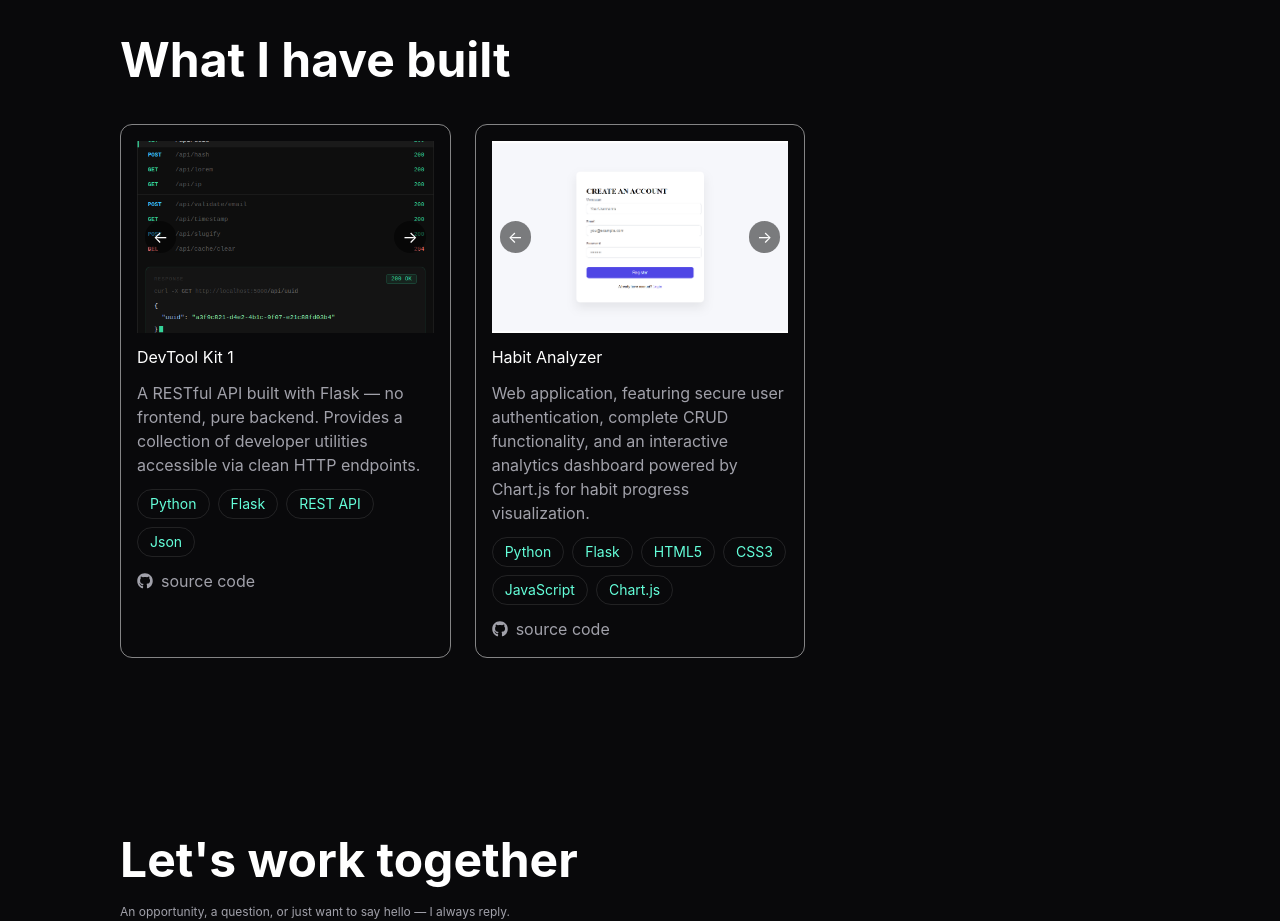
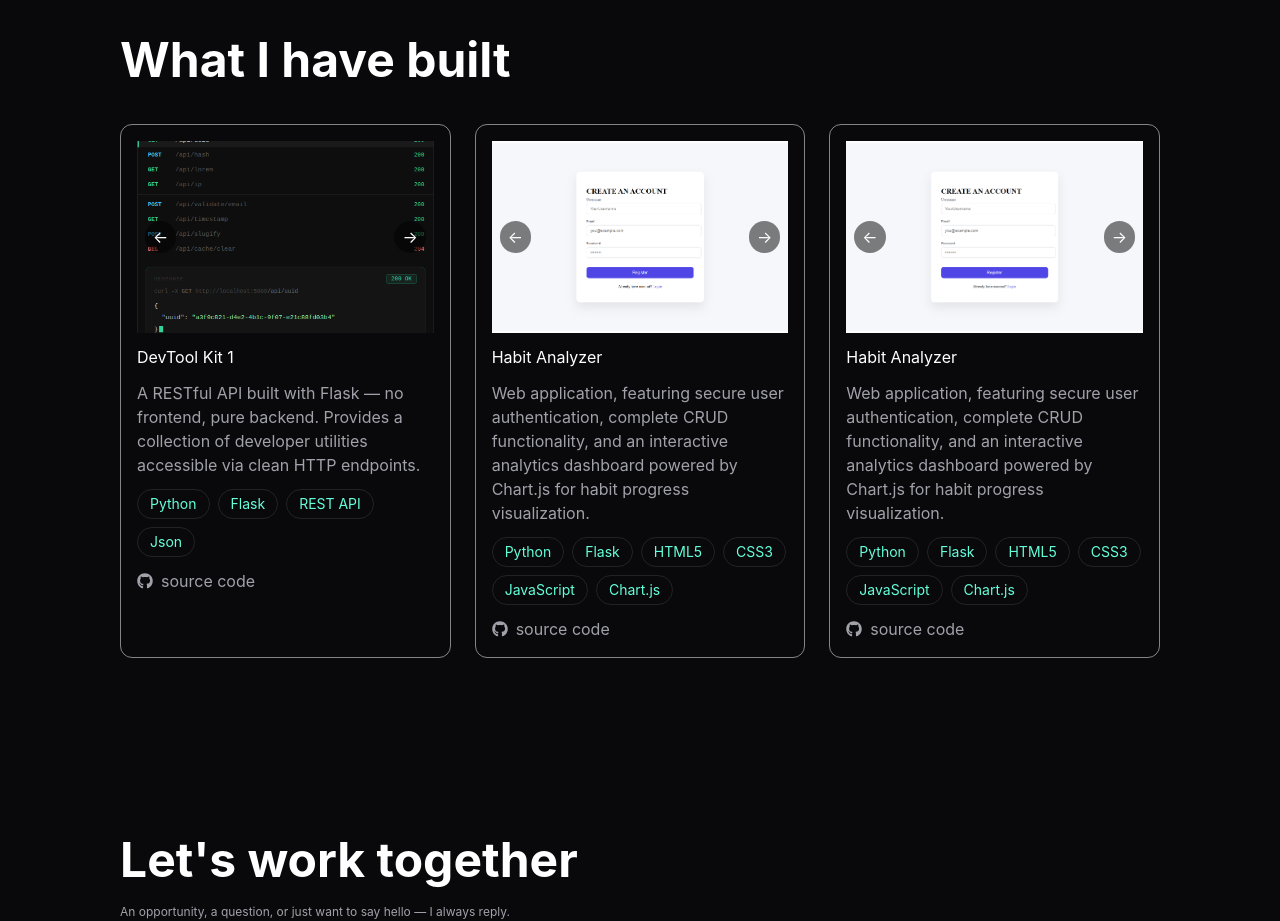
Before and after one commit to Fitia26/Portfolio, a React (Vite) app: page / in a window 1280 px wide. Shown: the part 2460-3381 px from the top of the page. Built offline with nearby package versions, Linux system fonts and the light colour scheme.

Commit message:
add new project

```diff
--- a/src/components/Projects.jsx
+++ b/src/components/Projects.jsx
@@ -25,6 +25,17 @@ const Projects = () => {
       tags: ["Python", "Flask", "HTML5", "CSS3", "JavaScript", "Chart.js"],
       sourceCode: "https://github.com/Fitia26/habit-analyzer"
     },
+    {
+      title: "Habit Analyzer",
+      description: "Web application, featuring secure user authentication, complete CRUD functionality, and an interactive analytics dashboard powered by Chart.js for habit progress visualization.",
+      images: [
+        "/Projects/Habit analyser 1.png",
+        "/Projects/Habit analyser 2.png",
+        "/Projects/Habit analyser 3.png"
+      ],
+      tags: ["Python", "Flask", "HTML5", "CSS3", "JavaScript", "Chart.js"],
+      sourceCode: "https://github.com/Fitia26/habit-analyzer"
+    }
 
   ]
   return (
```
